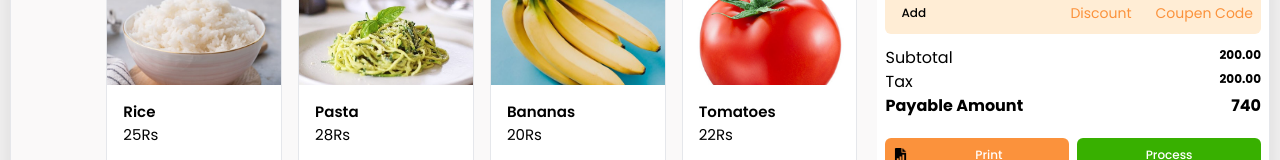
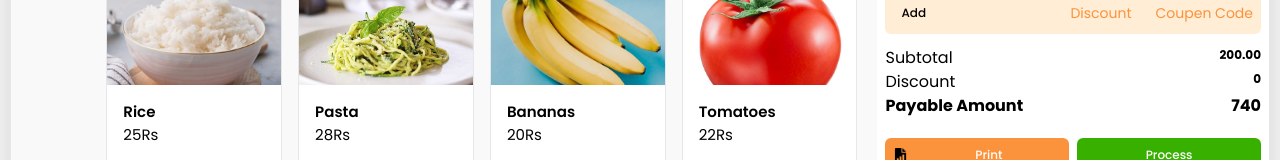
Before and after one commit to senethmendis/pos-system-fullstack, a React (Vite) app in the folder frontend/: page / in a window 1280 px wide. Shown: the part 602-762 px from the top of the page. Built offline with nearby package versions, Linux system fonts and the light colour scheme.

Commit message:
screen shot and discount changes

```diff
--- a/frontend/src/pages/HomePage.jsx
+++ b/frontend/src/pages/HomePage.jsx
@@ -23,15 +23,31 @@ let DummySalesRow = [
   },
 ];
 
+const discountCodes = [
+  {
+    code: "DISCOUNT10",
+    discount: 10,
+  },
+  {
+    code: "DISCOUNT100",
+    discount: 100,
+  },
+  {
+    code: "DISCOUNT1000",
+    discount: 1000,
+  },
+];
+
 const HomePage = () => {
   const [filter, setFilter] = useState("all");
   const [toggleDiscount, setToggleDiscount] = useState(false);
   const [sales, setSales] = useState(DummySalesRow);
   const [totalAmount, setTotalAmount] = useState(0.0);
+  const [discountAmount, setDiscountAmount] = useState(0);
 
   useEffect(() => {
     const total = sales.reduce(
-      (sum, product) => sum + parseInt(product.Price, 0),
+      (sum, product) => sum + parseInt(product.Price, 0) - discountAmount,
       0
     );
     setTotalAmount(total);
@@ -123,6 +139,8 @@ const HomePage = () => {
                   <input
                     type="text"
                     className="w-full h-full px-1 outline-none text-[12px] py-1 rounded-sm"
+                    value={discountAmount}
+                    onChange={(e) => setDiscountAmount(e.target.value)}
                   />
                 ) : (
                   <>
@@ -139,8 +157,14 @@ const HomePage = () => {
                   <strong className="text-[12px]">200.00</strong>
                 </div>
                 <div className="flex flex-row justify-between">
-                  <p>Tax</p>
-                  <strong className="text-[12px]">200.00</strong>
+                  <p>Discount</p>
+                  <strong
+                    className={`text-[12px] ${
+                      discountAmount > 0 ? "text-red-600" : ""
+                    }`}
+                  >
+                    {discountAmount === 0 ? 0 : `-${discountAmount}`}
+                  </strong>
                 </div>
                 <div className="flex flex-row justify-between">
                   <strong>Payable Amount</strong>
```
Also changed, not shown: frontend/public/ss.png (added).
